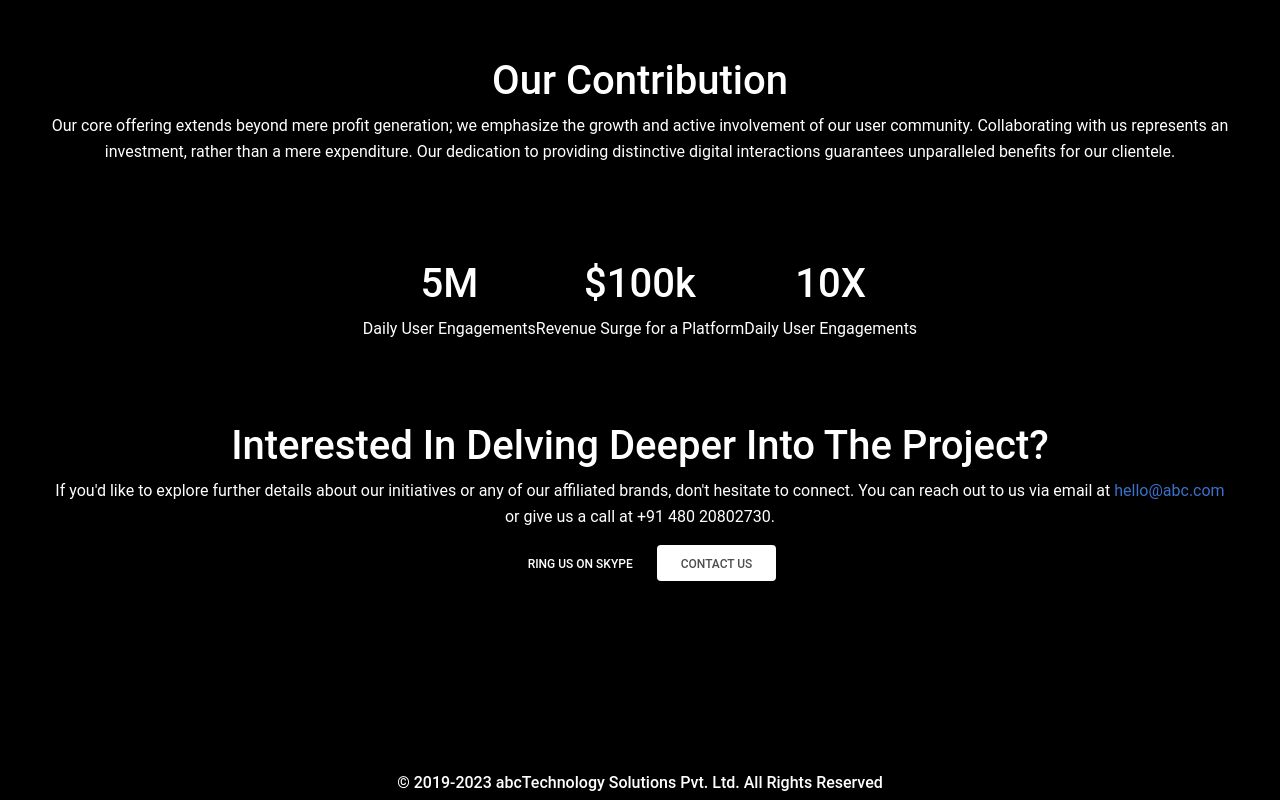
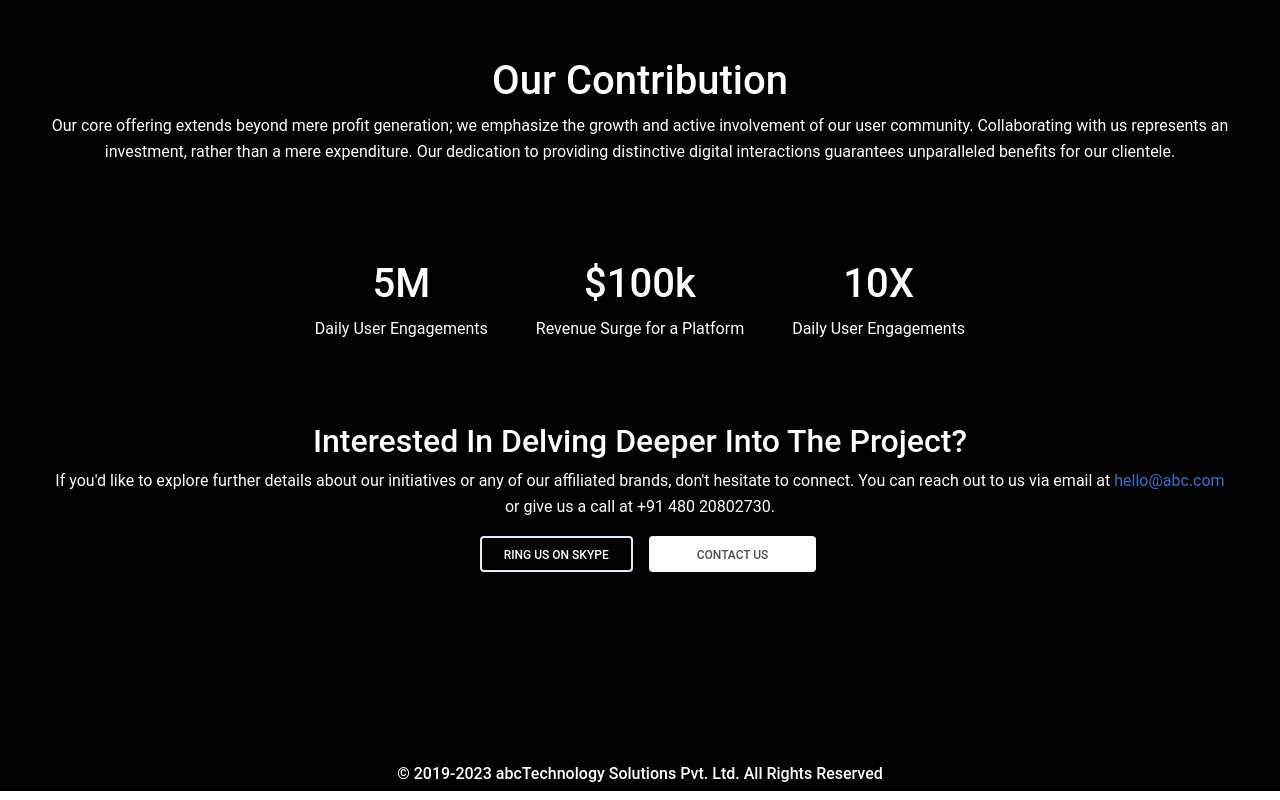
Before and after one commit to vishnukp1/woxro-task, a React (Create React App) app: page / in a window 1280 px wide. Shown: the part 1623-2423 px from the top of the page. Built offline with nearby package versions, Linux system fonts and the light colour scheme.

Commit message:
style: for button ring us on skype

```diff
--- a/src/components/Down.js
+++ b/src/components/Down.js
@@ -1,8 +1,9 @@
+import { Button } from "react-bootstrap";
 import React from "react";
 
 const Down = () => {
   return (
-    <div className="mx-5" style={{marginTop:"5rem"}}>
+    <div className="mx-5" style={{ marginTop: "5rem" }}>
       <section className="d-flex text-center">
         <div className="Contribution_content">
           <h1>Our Contribution</h1>
@@ -16,14 +17,17 @@ const Down = () => {
         </div>
       </section>
 
-      <div className="d-flex justify-content-center text-center"  style={{marginTop:"5rem"}}>
+      <div
+        className="d-flex justify-content-center text-center"
+        style={{ marginTop: "5rem" }}
+      >
         <div className="counting-Users">
           <div className="h1">5M</div>
           <div className="Users--content">Daily User Engagements</div>
         </div>
-        <div className="counting-Revenue">
+        <div className="counting-Revenue mx-5">
           <div className="h1">$100k</div>
-          <div className="Users--content">Revenue Surge for a Platform</div>
+          <div className="Users--content ">Revenue Surge for a Platform</div>
         </div>
         <div className="counting-ROAS">
           <div className="h1">10X</div>
@@ -31,9 +35,12 @@ const Down = () => {
         </div>
       </div>
 
-      <section className="d-flex flex-column text-center"  style={{marginTop:"5rem"}}>
+      <section
+        className="d-flex flex-column text-center"
+        style={{ marginTop: "5rem" }}
+      >
         <div className="ContactUs_content">
-          <h1>Interested In Delving Deeper Into The Project?</h1>
+          <h2>Interested In Delving Deeper Into The Project?</h2>
           <p>
             If you'd like to explore further details about our initiatives or
             any of our affiliated brands, don't hesitate to connect. You can
@@ -45,12 +52,12 @@ const Down = () => {
           </p>
         </div>
         <div className="ContactUs_btns">
-          <button className="btn border-white text-white">
+        <Button variant="outline-secondary text-white mx-3" >
             Ring us on Skype
-          </button>
-          <button className="btn bg-white">Contact Us</button>
+          </Button>
+          <button className="btn bg-white px-5">Contact Us</button>
         </div>
-        <div className="h6"  style={{marginTop:"12rem"}}>
+        <div className="h6" style={{ marginTop: "12rem" }}>
           © 2019-2023 abcTechnology Solutions Pvt. Ltd. All Rights Reserved
         </div>
       </section>
```
